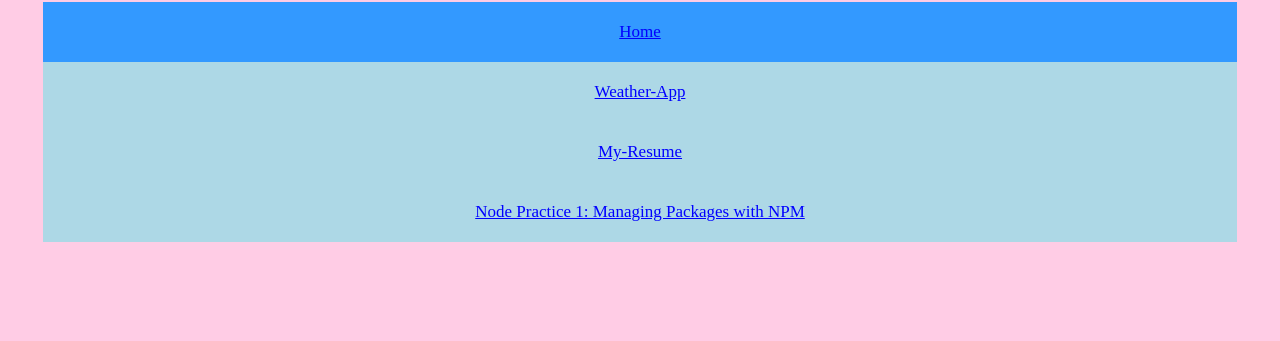
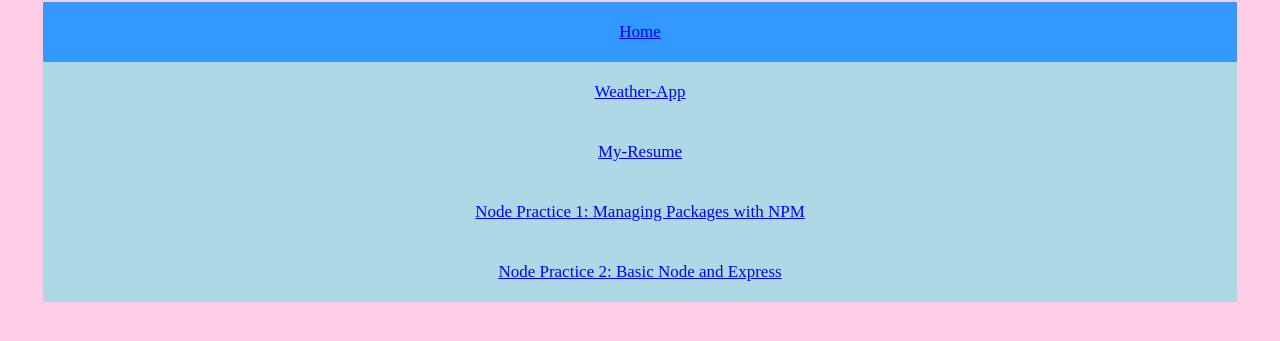
Before and after one commit to Mehruj/mehruj.github.io, a plain HTML site: page index.html in a window 1280 px wide. Shown: the part 89-430 px from the top of the page. Drawn offline with Linux system fonts and the light colour scheme.

Commit message:
Update index.html

```diff
--- a/index.html
+++ b/index.html
@@ -13,6 +13,7 @@
   <a href="weather.html" >Weather-App</a>
   <a href="myresume.html">My-Resume</a>
   <a href="https://boilerplate-npm-1.mehruj.repl.co/"> Node Practice 1: Managing Packages with NPM</a>
+   <a href="https://boilerplate-express-1.mehruj.repl.co/"> Node Practice 2: Basic Node and Express</a>
   <a href="javascript:void(0);" class="icon" onclick="myFunction()">
      <i class="fa fa-bars"></i>
 
```
